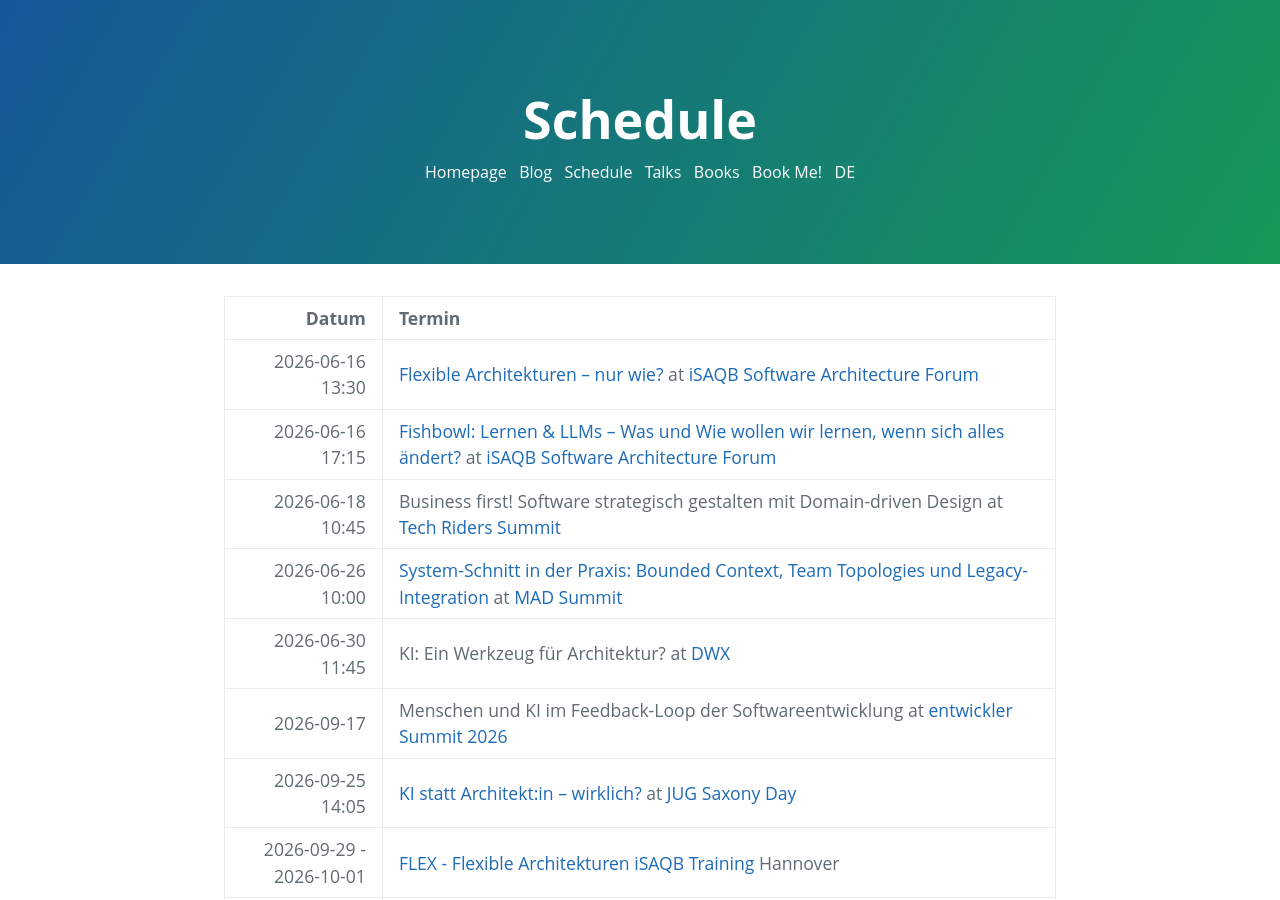
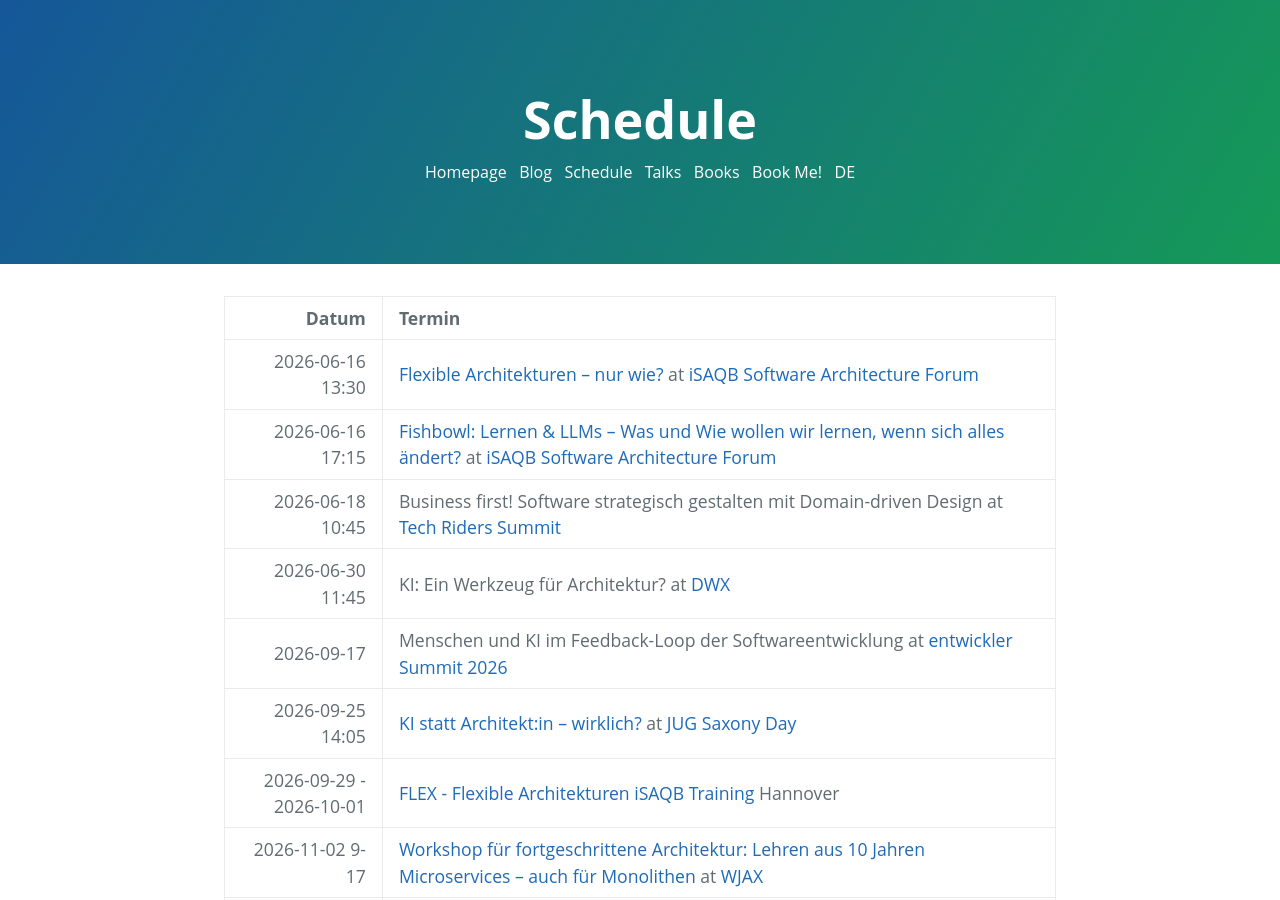
Before and after one commit to ewolff/ewolff.com, a Jekyll site: the page built from schedule.md, in a window 1280 px wide and 900 px high. Built offline with Jekyll 4.4.1, drawn with Linux system fonts in a browser that asks for light colours; our own code applies the rules of GitHub Pages for plain Markdown files.

Commit message:
MAD Summit entfernt

```diff
--- a/schedule.md
+++ b/schedule.md
@@ -7,7 +7,6 @@
 | 2026-06-16 13:30 | [Flexible Architekturen – nur wie?](https://conferences.isaqb.org/software-architecture-forum/session/flexible-architekturen-nur-wie/) at [iSAQB Software Architecture Forum](https://conferences.isaqb.org/software-architecture-forum/) |
 | 2026-06-16 17:15 | [Fishbowl: Lernen & LLMs – Was und Wie wollen wir lernen, wenn sich alles ändert?](https://conferences.isaqb.org/software-architecture-forum/session/fish-bowl/) at [iSAQB Software Architecture Forum](https://conferences.isaqb.org/software-architecture-forum/) |
 | 2026-06-18 10:45 | Business first! Software strategisch gestalten mit Domain-driven Design at [Tech Riders Summit](https://tech-riders.de/) |
-| 2026-06-26 10:00 | [System-Schnitt in der Praxis: Bounded Context, Team Topologies und Legacy-Integration](https://mad-summit.de/software-design-patterns/system-schnitt-in-der-praxis-bounded-context-team-topologies-und-legacy-integration/) at [MAD Summit](https://mad-summit.de/) |
 | 2026-06-30 11:45 | KI: Ein Werkzeug für Architektur? at [DWX](https://www.developer-world.de/dwx/dwx-programm) |
 | 2026-09-17 | Menschen und KI im Feedback-Loop der Softwareentwicklung at [entwickler Summit 2026](https://entwickler.de/entwickler-summit/) |
 | 2026-09-25 14:05 | [KI statt Architekt:in – wirklich?](https://jugsaxony.org/day/programm/details/304) at [JUG Saxony Day](https://jugsaxony.org/day/) |
```
Also changed, not shown: termine.md (+0 -1 lines).
